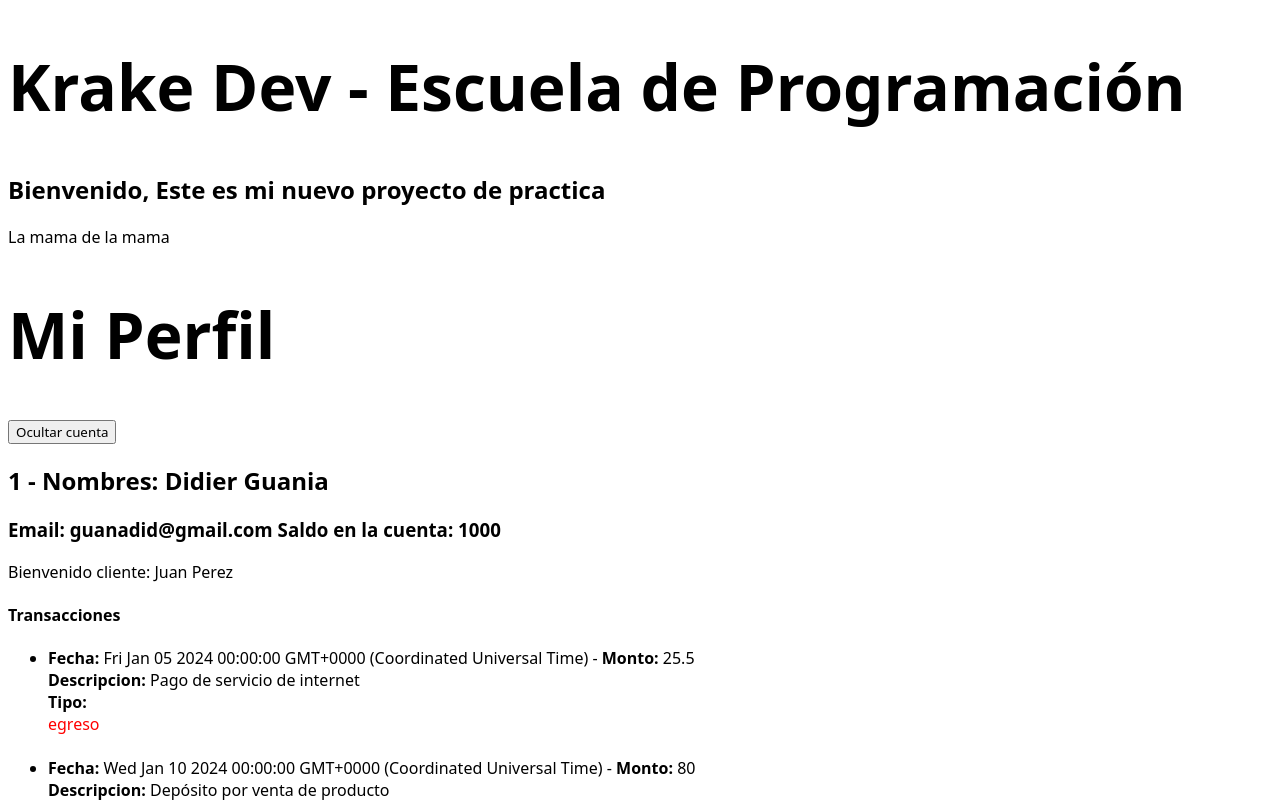
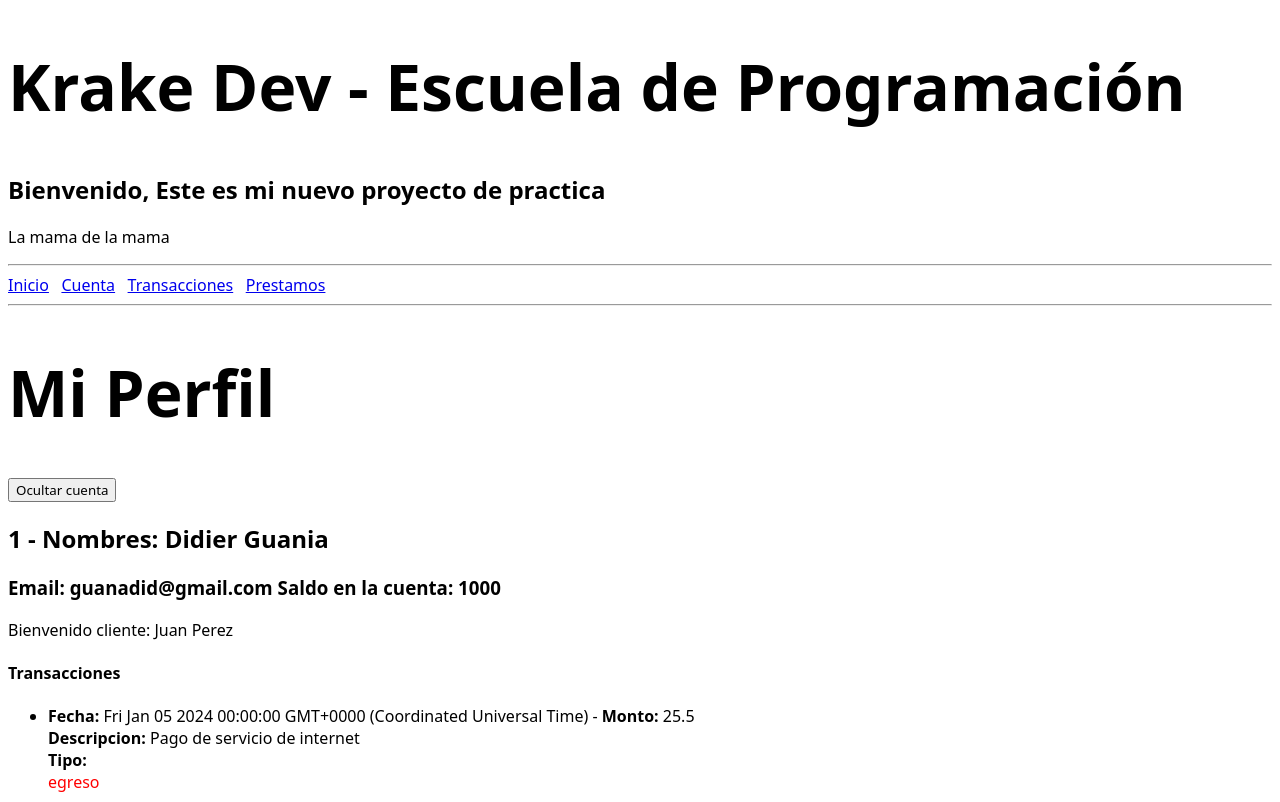
Before and after one commit to Angel-DGP/Aplicaciones-Web-Modernas-con-Angular, an Angular app: page / in a window 1280 px wide. Shown: the top 802 px of the page. Built offline with nearby package versions, Linux system fonts and the light colour scheme.

Commit message:
Reto 22 - Paginas y rutas

```diff
--- a/src/app/app.html
+++ b/src/app/app.html
@@ -1,5 +1,13 @@
 <h1>Krake Dev - Escuela de Programación</h1>
 <h2>Bienvenido, {{ title() }}</h2>
 <p>La mama de la mama</p>
-<mi-perfil></mi-perfil>
+<hr>
+    <a routerLink="/inicio" routerLinkActive="linkActivo" >Inicio</a> &nbsp;
+    <a routerLink="/cuenta"  routerLinkActive="linkActivo">Cuenta</a> &nbsp;
+    <a routerLink="/transacciones"  routerLinkActive="linkActivo">Transacciones</a> &nbsp;
+    <a routerLink="/prestamos"  routerLinkActive="linkActivo">Prestamos</a> &nbsp;
+<hr>
+<router-outlet>
+</router-outlet>
+<!--<mi-perfil></mi-perfil>-->
 <!--<app-prestamos></app-prestamos>-->
--- a/src/app/app.routes.ts
+++ b/src/app/app.routes.ts
@@ -1,3 +1,16 @@
 import { Routes } from '@angular/router';
+import { App } from './app';
+import { MiPerfil } from './components/mi-perfil/mi-perfil';
+import { Cuenta } from './components/cuenta/cuenta';
+import { Transacciones } from './components/transacciones/transacciones';
+import { Prestamos } from './components/prestamos/prestamos';
+import { PaginaNoEncontrada } from './components/pagina-no-encontrada/pagina-no-encontrada';
 
-export const routes: Routes = [];
+export const routes: Routes = [
+    {path:'', component:MiPerfil},
+    {path:'inicio', component:MiPerfil},
+    {path:'cuenta', component:Cuenta},
+    {path:'transacciones', component:Transacciones},
+    {path:'prestamos', component:Prestamos},
+    {path:'**', component:PaginaNoEncontrada}
+];
--- a/src/app/app.ts
+++ b/src/app/app.ts
@@ -1,11 +1,11 @@
 import { Component, signal } from '@angular/core';
-import { RouterOutlet } from '@angular/router';
+import { RouterOutlet, RouterLinkWithHref, RouterLinkActive } from '@angular/router';
 import { MiPerfil } from './components/mi-perfil/mi-perfil';
 import { Prestamos } from './components/prestamos/prestamos';
 
 @Component({
   selector: 'app-root',
-  imports: [Prestamos, MiPerfil],
+  imports: [RouterOutlet, RouterLinkWithHref, RouterLinkActive],
   templateUrl: './app.html',
   styleUrl: './app.css'
 })
--- /dev/null
+++ b/src/app/components/pagina-no-encontrada/pagina-no-encontrada.html
@@ -0,0 +1,3 @@
+<h1>Error 404 - Pagina no encontrada</h1>
+<p>Lo sentimos, la pagina que buscas no existe</p>
+<a routerLink="/inicio">Volver a inicio</a>
--- /dev/null
+++ b/src/app/components/pagina-no-encontrada/pagina-no-encontrada.ts
@@ -0,0 +1,12 @@
+import { Component } from '@angular/core';
+import { RouterLink } from "@angular/router";
+
+@Component({
+  selector: 'app-pagina-no-encontrada',
+  imports: [RouterLink],
+  templateUrl: './pagina-no-encontrada.html',
+  styleUrl: './pagina-no-encontrada.css',
+})
+export class PaginaNoEncontrada {
+
+}
--- a/src/styles.css
+++ b/src/styles.css
@@ -19,3 +19,9 @@ h1 {
     padding: px;
     font-family: 'Courier New', Courier, monospace;
 }
+.linkActivo{
+    background-color: black;
+    padding: 3;
+    border-radius: 10;
+    color: white;
+}
```
Also changed, not shown: src/app/components/pagina-no-encontrada/pagina-no-encontrada.css (added), 1 other file (tests, documents, lock files or other folders).
